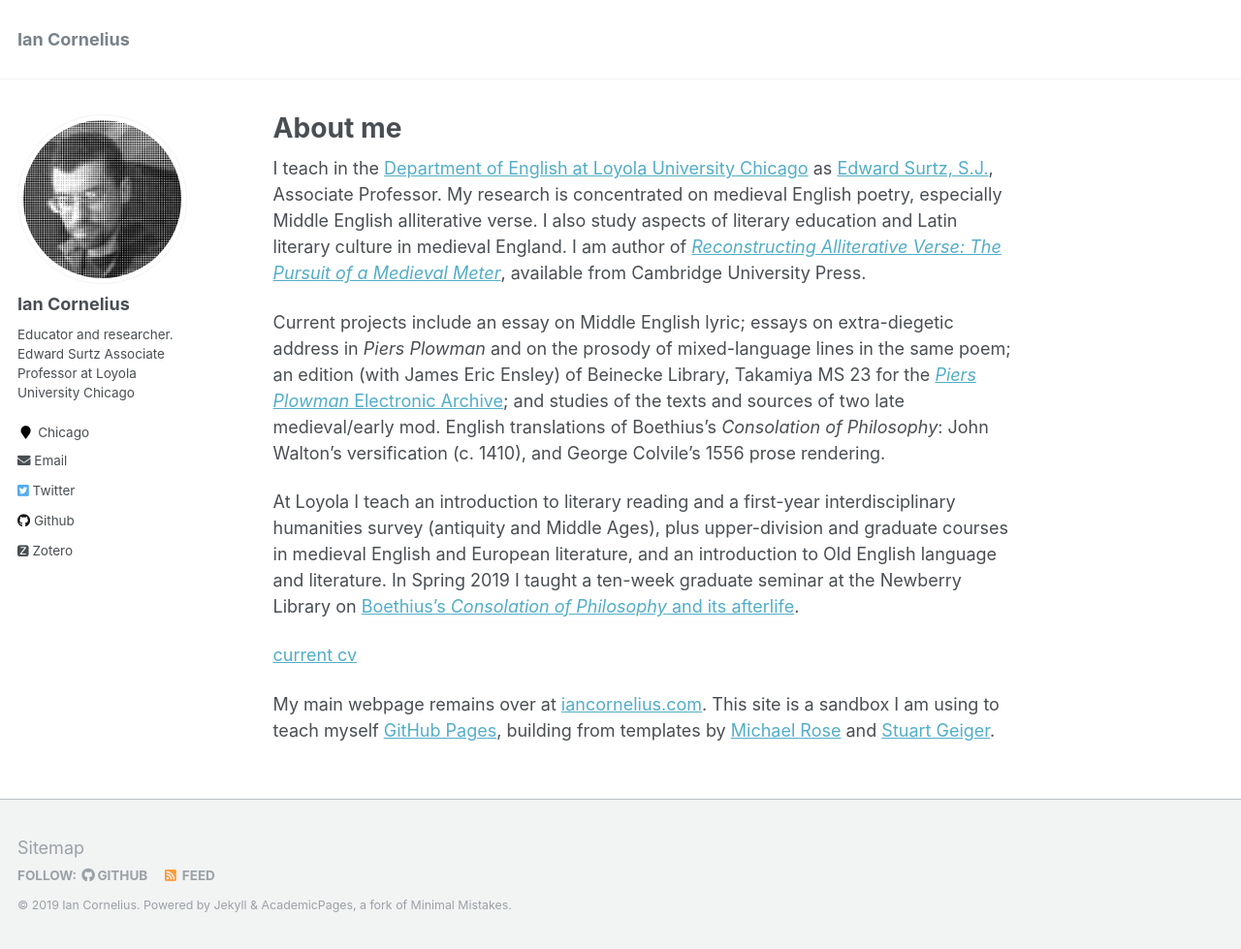
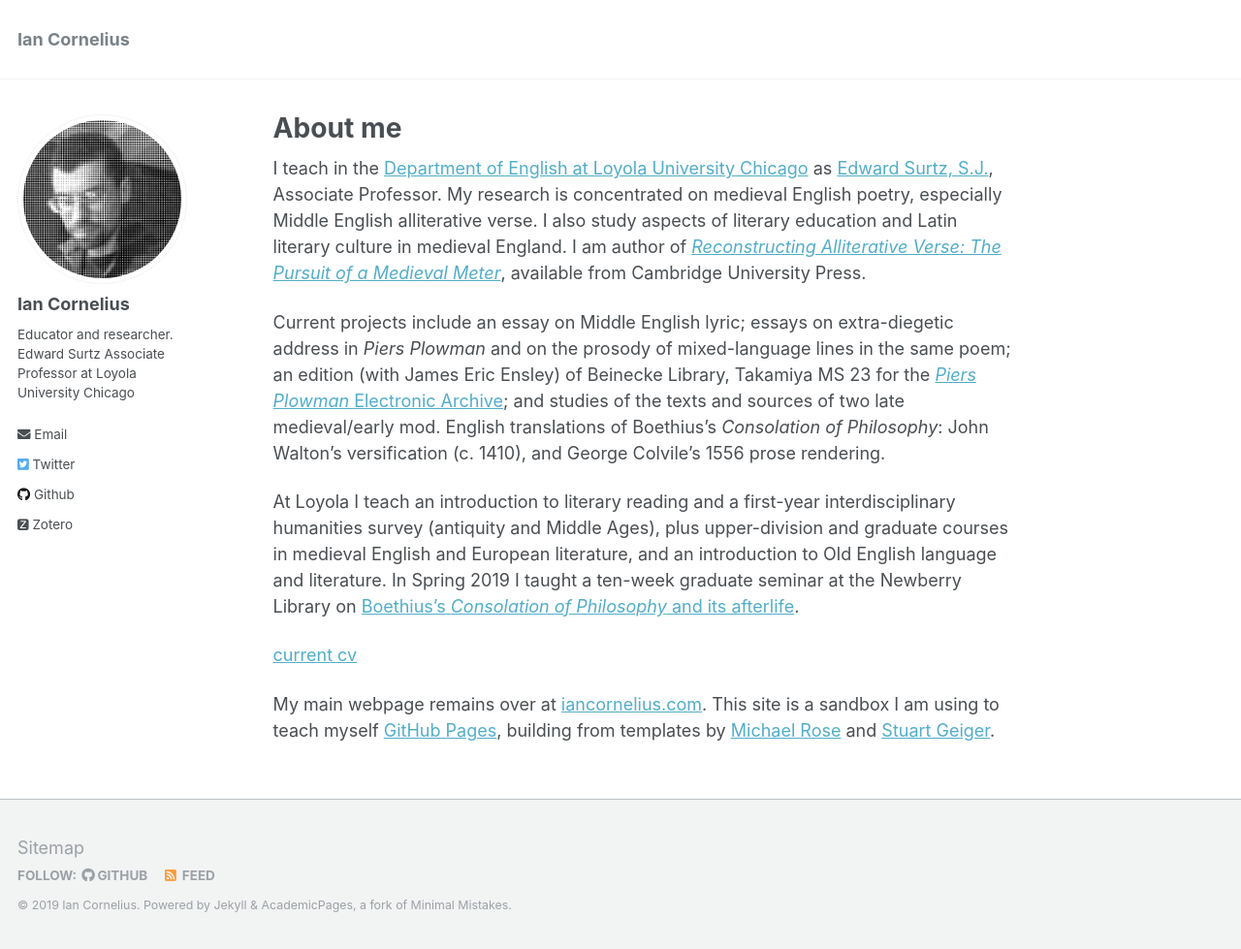
Before and after one commit to icornelius/icornelius.github.io, a Jekyll site: the page built from _pages/about.md, in a window 1280 px wide and 979 px high. Shown: the whole window at 97% size. Built offline with Jekyll 4.4.1, drawn with Linux system fonts in a browser that asks for light colours; some web fonts are replaced.

Commit message:
remove location from _config.yml

```diff
--- a/_config.yml
+++ b/_config.yml
@@ -83,7 +83,7 @@
   name             : "Ian Cornelius"
   avatar           : "profile-newsprint.png"
   bio              : "Educator and researcher. Edward Surtz Associate Professor at Loyola University Chicago"
-  location         : "Chicago"
+  location         :
   employer         :
   email            : "icornelius@luc.edu"
 
```
